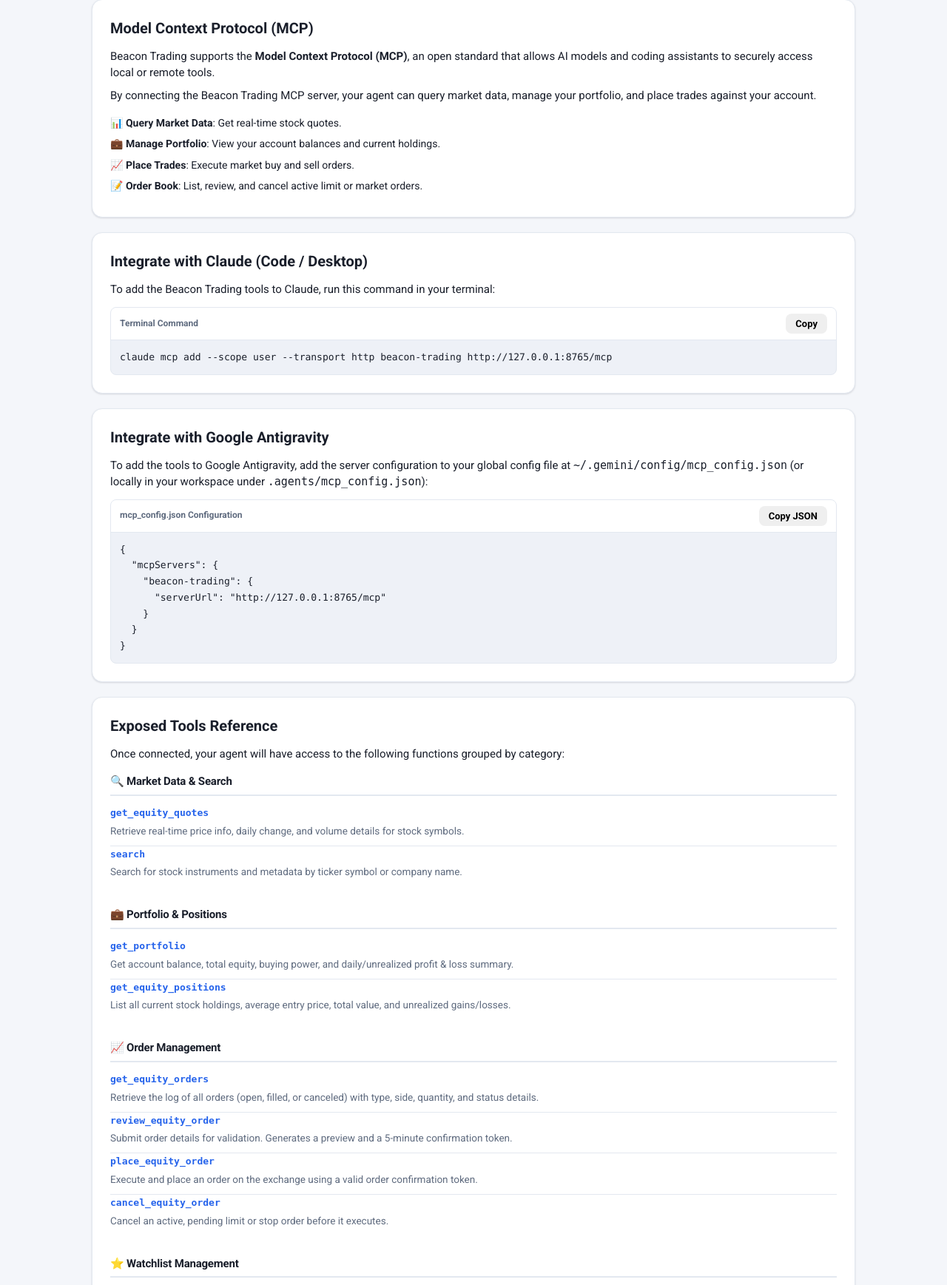
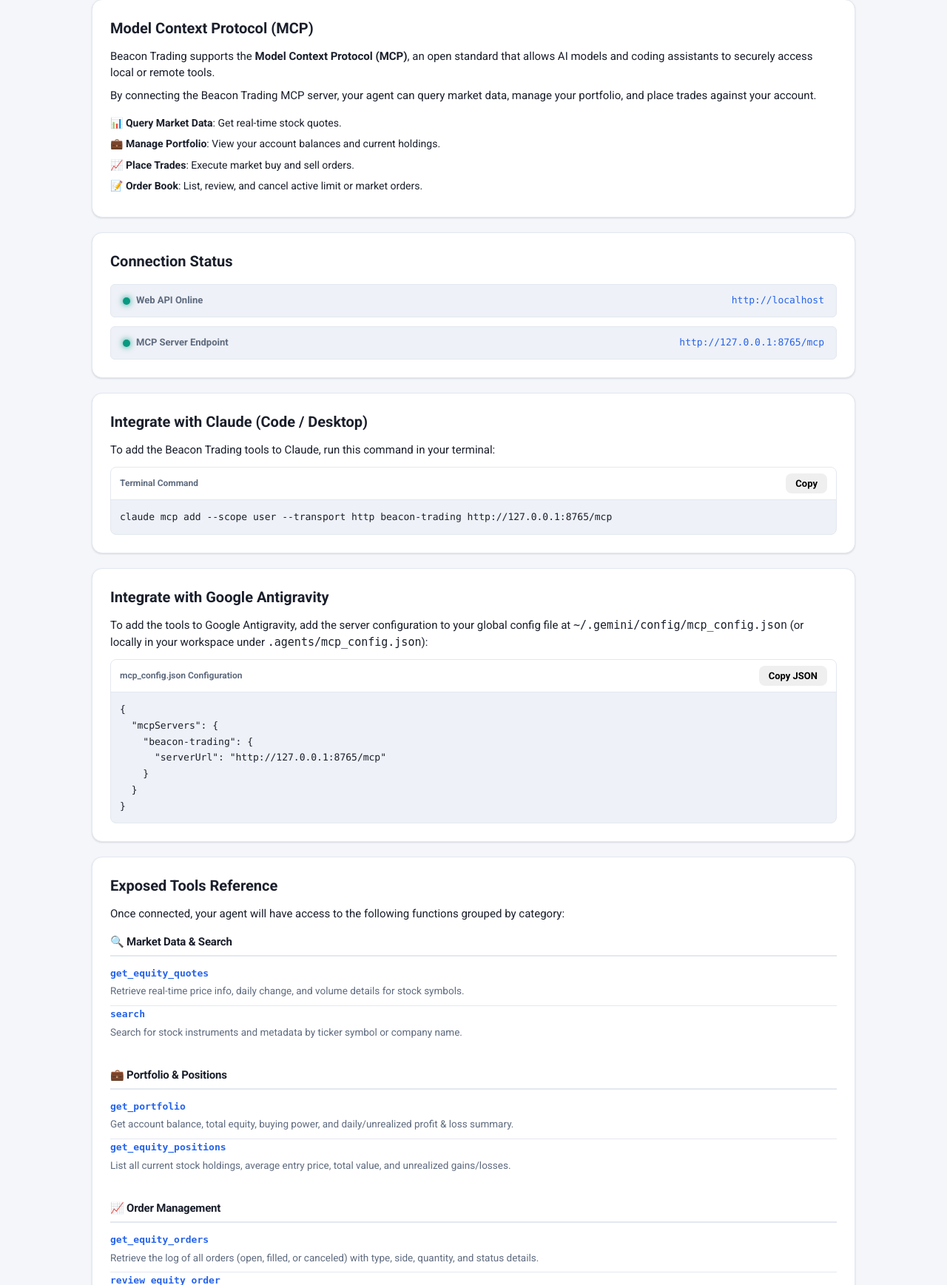
Before and after one commit to rkpantangi/beacon-trading, a FastAPI app: page /agentic in a window 1280 px wide. Shown: the part 189-1926 px from the top of the page at 74% size. Run offline with FastAPI, Linux system fonts and the light colour scheme; data that the repository does not hold is empty; parts of the project's set-up code (start-up, migrations or seed data) failed here and were passed over.

Commit message:
Restore Connection Status card with dynamic endpoint URL insertion

```diff
--- a/trading_app/static/css/app.css
+++ b/trading_app/static/css/app.css
@@ -668,3 +668,24 @@ input:focus, select:focus { border-color: var(--primary); }
   margin-bottom: 12px;
   letter-spacing: -0.2px;
 }
+
+.status-dot {
+  width: 10px;
+  height: 10px;
+  border-radius: 50%;
+  display: inline-block;
+  background-color: var(--muted);
+  transition: background-color 0.3s ease, box-shadow 0.3s ease;
+}
+.status-dot.checking {
+  background-color: var(--warn);
+  box-shadow: 0 0 8px var(--warn);
+}
+.status-dot.online {
+  background-color: var(--gain);
+  box-shadow: 0 0 8px var(--gain);
+}
+.status-dot.offline {
+  background-color: var(--loss);
+  box-shadow: 0 0 8px var(--loss);
+}
--- a/trading_app/templates/agentic.html
+++ b/trading_app/templates/agentic.html
@@ -23,6 +23,27 @@
       <li>📈 <strong>Place Trades</strong>: Execute market buy and sell orders.</li>
       <li>📝 <strong>Order Book</strong>: List, review, and cancel active limit or market orders.</li>
     </ul>
+  </div>
+
+  <!-- Connection Status Card -->
+  <div class="card doc-card">
+    <h2>Connection Status</h2>
+    <div class="endpoints-list">
+      <div class="endpoint-item">
+        <div style="display: flex; align-items: center; gap: 8px;">
+          <span class="status-dot checking" id="status-api-dot"></span>
+          <span class="endpoint-label">Web API Online</span>
+        </div>
+        <code id="status-url">Loading…</code>
+      </div>
+      <div class="endpoint-item">
+        <div style="display: flex; align-items: center; gap: 8px;">
+          <span class="status-dot checking" id="status-mcp-dot"></span>
+          <span class="endpoint-label">MCP Server Endpoint</span>
+        </div>
+        <code id="mcp-endpoint-url">Loading…</code>
+      </div>
+    </div>
   </div>
 
   <!-- Claude Setup Card -->
@@ -165,6 +186,10 @@
       mcpUrl = origin.replace("https://", "https://agent-") + "/mcp";
     }
 
+    // Set connection status URLs
+    document.getElementById("status-url").textContent = origin;
+    document.getElementById("mcp-endpoint-url").textContent = mcpUrl;
+
     // Set copyable command content for Claude
     const cmd = `claude mcp add --scope user --transport http beacon-trading ${mcpUrl}`;
     document.getElementById("cloud-mcp-cmd").textContent = cmd;
@@ -178,6 +203,29 @@
       }
     }, null, 2);
     document.getElementById("antigravity-config-cmd").textContent = jsonConfig;
+
+    // Check status dynamically
+    const apiDot = document.getElementById("status-api-dot");
+    const mcpDot = document.getElementById("status-mcp-dot");
+
+    async function checkStatus(url, element, options = {}) {
+      const controller = new AbortController();
+      const id = setTimeout(() => controller.abort(), 3500);
+      try {
+        await fetch(url, { ...options, signal: controller.signal });
+        element.className = "status-dot online";
+        clearTimeout(id);
+      } catch (err) {
+        element.className = "status-dot offline";
+        clearTimeout(id);
+      }
+    }
+
+    // Ping API (using a simple auth status check, which is cheap)
+    checkStatus("/api/account", apiDot, { method: "GET" });
+
+    // Ping MCP SSE endpoint (using no-cors to avoid preflight issues)
+    checkStatus(mcpUrl, mcpDot, { method: "GET", mode: "no-cors", cache: "no-cache" });
   })();
 
   function copyCommand(elemId) {
```
